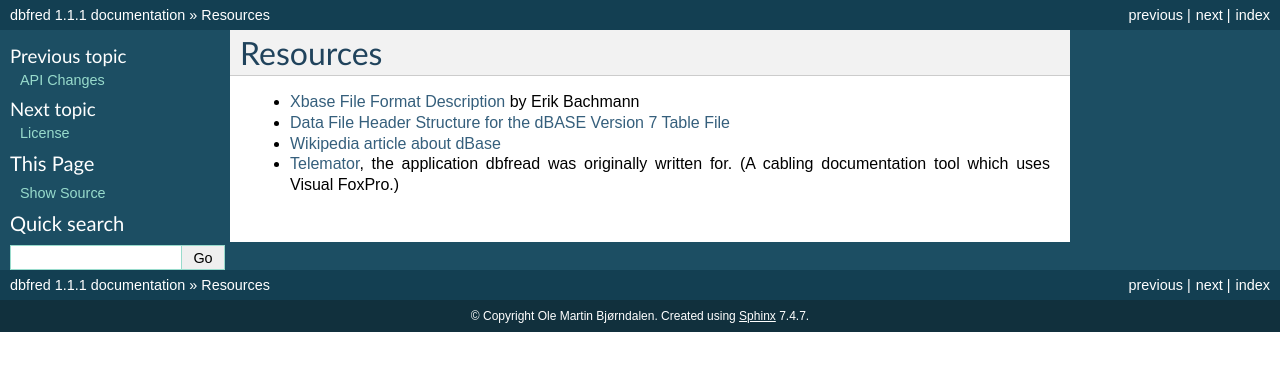
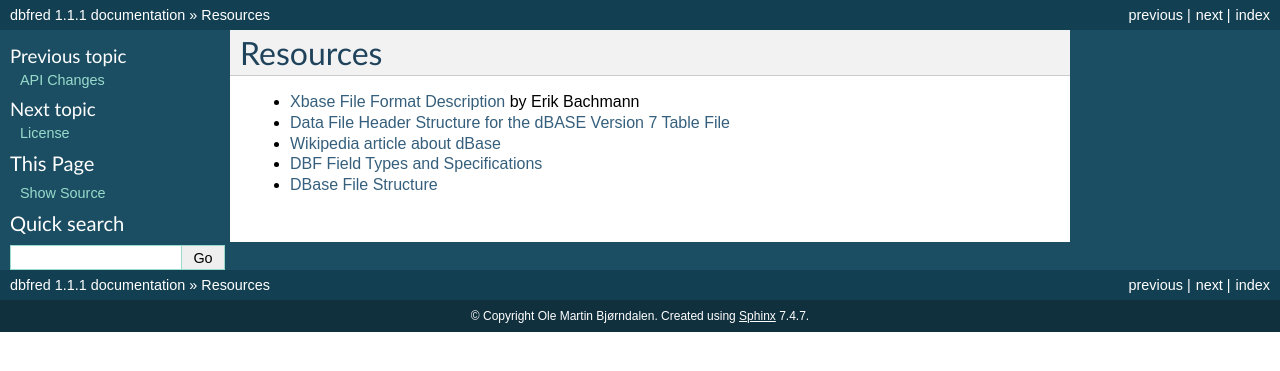
Before and after one commit to olemb/dbfread, a Sphinx documentation site: the page built from docs/resources.rst, in a window 1280 px wide. Shown: the top 371 px of the page. Built offline with Sphinx 7.4.7, drawn with Linux system fonts in a browser that asks for light colours.

Commit message:
Added some more links to resources.rst.

```diff
--- a/docs/resources.rst
+++ b/docs/resources.rst
@@ -9,6 +9,8 @@ Resources
 
 * `Wikipedia article about dBase <http://en.wikipedia.org/wiki/DBase>`_
 
-* `Telemator <http://www.mxdata.no/>`_, the application dbfread was
-  originally written for. (A cabling documentation tool which uses
-  Visual FoxPro.)
+* `DBF Field Types and Specifications
+  <http://devzone.advantagedatabase.com/dz/webhelp/advantage9.0/server1/dbf_field_types_and_specifications.htm>`_
+
+* `DBase File Structure
+  <http://ulisse.elettra.trieste.it/services/doc/dbase/DBFstruct.htm>`_
```
